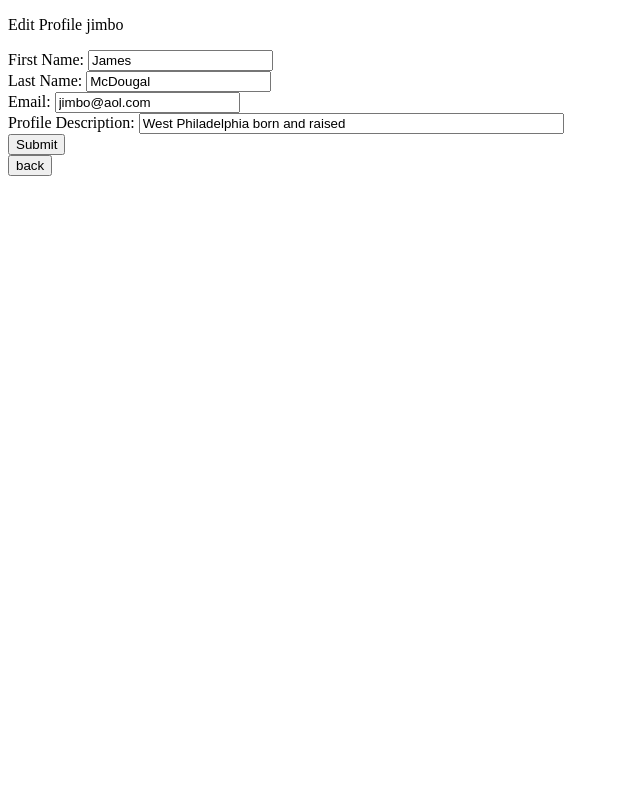
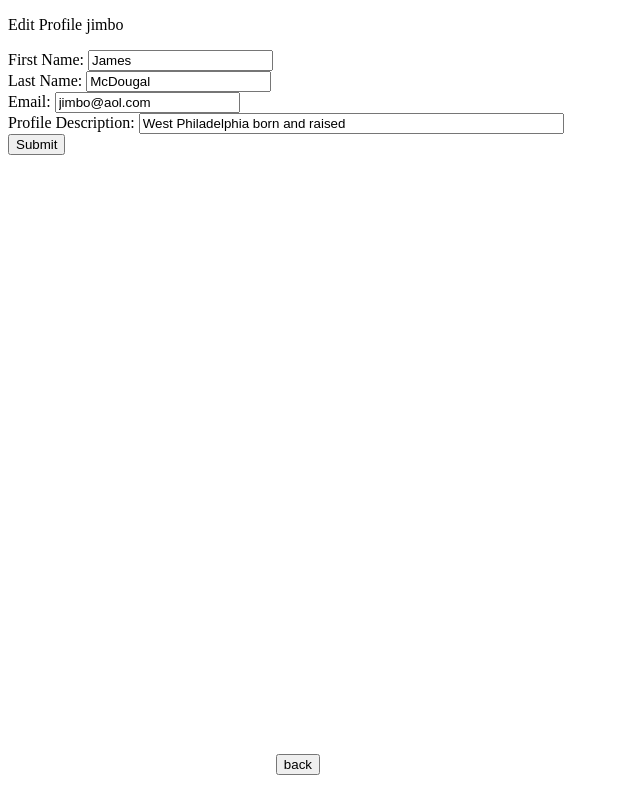
Before and after one commit to jhall270/CS361-PG5-FakeNews, a Node server app: page /update-profile?uid=jimbo in a window 1280 px wide. Shown: the whole page, without its empty margins (0-640 px from the left). Run offline with Node 20, Linux system fonts and the light colour scheme; some libraries are stand-ins or nearby versions.

Commit message:
Update style.css
back btn style

```diff
--- a/public/style.css
+++ b/public/style.css
@@ -83,3 +83,9 @@ ul {
 	bottom: 25px;
 	left: 75%;
 }
+
+#back-btn {
+	position: absolute;
+	bottom: 25px;
+	right: 75%;
+}
```
